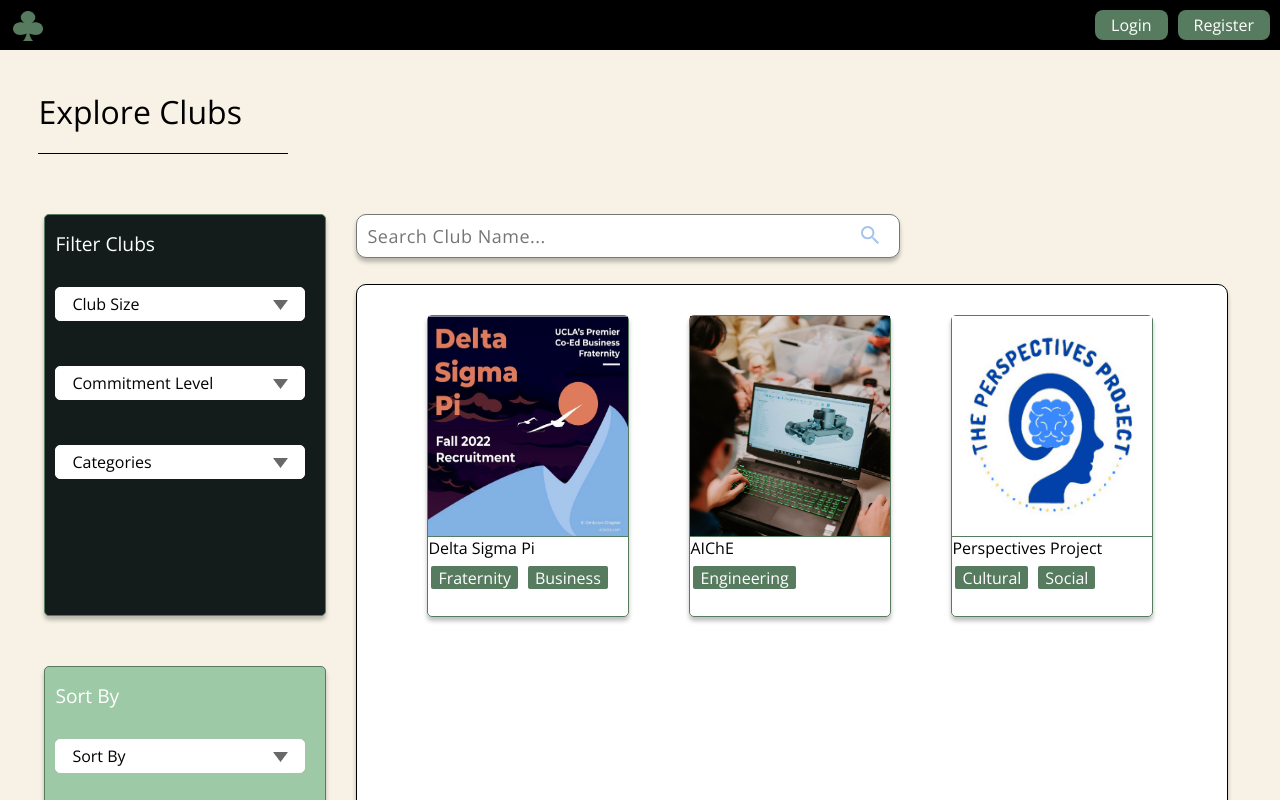
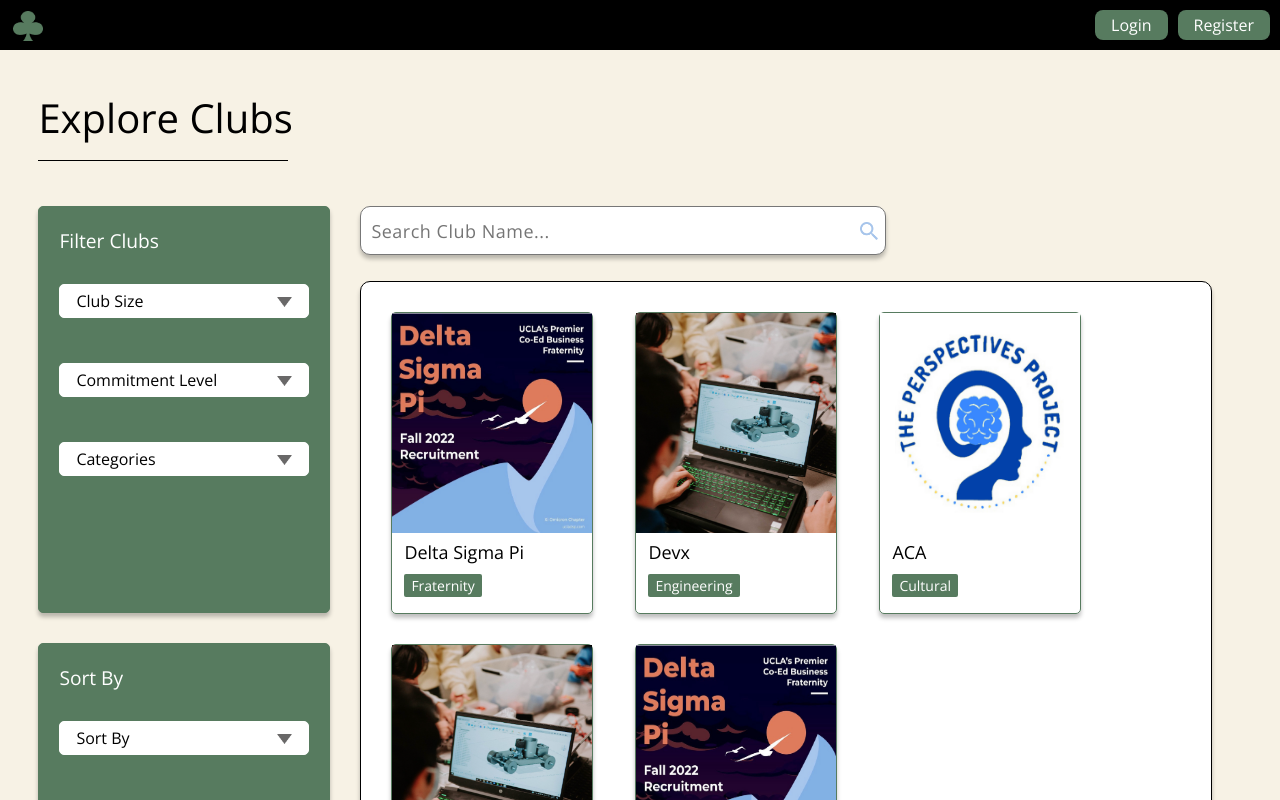
Before and after one commit to mikezhan88/Rate-My-Club, a React (Create React App) app in the folder rate-my-club/: page /allclubs in a window 1280 px wide. Shown: the top 800 px of the page. Built offline with nearby package versions, Linux system fonts and the light colour scheme.

Commit message:
Changes to All Clubs page

```diff
--- /dev/null
+++ b/rate-my-club/src/components/AllClubsPage/AllClubsArray.js
@@ -0,0 +1,32 @@
+import img1 from "../images/dsp.jpg"
+import img2 from "../images/aiche.png"
+import img3 from "../images/pp.png"
+
+
+export const AllClubsArray = [
+    {
+        img: img1,
+        clubName: 'Delta Sigma Pi',
+        tags: 'Fraternity'
+    },
+    {
+        img: img2,
+        clubName: 'Devx',
+        tags: 'Engineering'
+    },
+    {
+        img: img3,
+        clubName: 'ACA',
+        tags: 'Cultural'
+    },
+    {
+        img: img2,
+        clubName: 'Cabbage Club',
+        tags: 'Recreation'
+    },
+    {
+        img: img1,
+        clubName: 'Product Space',
+        tags: 'Enginering'
+    },
+]
--- a/rate-my-club/src/components/AllClubsPage/AllClubsPage.js
+++ b/rate-my-club/src/components/AllClubsPage/AllClubsPage.js
@@ -3,17 +3,14 @@
 import NavBar from '../NavBar/NavBar'
 import Form from 'react-bootstrap/Form';
 import React, {useState, useEffect, useRef, useCallback} from 'react';
-import {Link} from 'react-router-dom'
 import Dropdown from './DropdownAllClubs';
 import { categoriesOptions, sizeOptions, commitmentOptions, sortOptions } from '../RegisterPage/DropdownObjects';
-
-
+import ClubList from './ClubList';
 
 export default function AllClubsPage() {
   return (
           <React.Fragment>
            <NavBar/>
-
            <div className='clubs-page'>
              <div className='clubs-largetext'>Explore Clubs</div>
              <div style={{ borderTop: "1px solid black ", width: "250px"}}></div>
@@ -34,43 +31,9 @@
                 <div className='clubs-search-div'>
                   <input type='text' className='clubs-search-bar'placeholder='Search Club Name...' ></input>
                   <img src={require("../images/search-icon.png")} className='clubs-search-icon' alt="search"/>
-                  <div className='allclubs-page-backdrop'>
-                    <a href = "/clubpage" target="_blank">
-                       <div className='clubs-display'>
-                          <img src={require("../images/dsp.jpg")}className = 'clubs-img'/>
-                          <div style={{ borderTop: "1px solid #577B5F ", width: "200px"}}></div>
-                          <a style = {{color:'black'}}>Delta Sigma Pi</a>
-                          <div className='clubs-card-tags'>
-                            <div className='clubs-tag-item'>Fraternity</div>
-                            <div className='clubs-tag-item'>Business</div>
-                          </div>
-                      </div>
-                    </a>
-                    <a href = "http://aiche.seas.ucla.edu/" target="_blank">
-                      <div className='clubs-display'>
-                        <img src={require("../images/aiche.png")} className = 'clubs-img'/>
-                        <div style={{ borderTop: "1px solid #577B5F ", width: "200px"}}></div>
-                        <a style = {{color:'black'}}>AIChE</a>
-                        <div className='clubs-card-tags'>
-                          <div className='clubs-tag-item'>Engineering</div>
-                        </div>
-                      </div>
-                    </a>
-                    <a href = "https://theperspectivesproject.com/" target="_blank">
-                      <div className='clubs-display'>
-                        <img src={require("../images/pp.png")}className = 'clubs-img'/>
-                        <div style={{ borderTop: "1px solid #577B5F ", width: "200px"}}></div>
-                        <a style = {{color:'black'}}>Perspectives Project</a>
-                        <div className='clubs-card-tags'>
-                          <div className='clubs-tag-item'>Cultural</div>
-                          <div className='clubs-tag-item'>Social</div>
-                        </div>
-                      </div>
-                    </a>
-                  </div>
+                  <ClubList/>
                 </div>
               </div>
-
          </React.Fragment>
   )
 }
--- /dev/null
+++ b/rate-my-club/src/components/AllClubsPage/ClubCard.js
@@ -0,0 +1,13 @@
+export default function ClubCard(props) {
+    return (
+      <a href = "/clubpage">
+        <div className='clubs-display'>
+            <img src={props.img} className='clubs-img' />
+            <div className='club-name-tag'>{props.clubName}</div>
+            <div className='clubs-card-tags'>
+              <div className='clubs-tag-item'>{props.tags}</div>
+            </div>
+        </div>
+      </a>
+    );
+  }
--- /dev/null
+++ b/rate-my-club/src/components/AllClubsPage/ClubList.js
@@ -0,0 +1,20 @@
+import { AllClubsArray } from "./AllClubsArray";
+import ClubCard from "./ClubCard";
+
+export default function ClubList() {
+    return (
+        <div className='allclubs-page-backdrop'>
+            { allClubComponents }
+        </div>
+    );
+}
+
+const allClubComponents = AllClubsArray.map((e) => {
+    return (
+        <ClubCard
+            img={e.img}
+            clubName={e.clubName}
+            tags={e.tags}
+        />
+    );
+});
--- a/rate-my-club/src/components/ClubPage/ClubPage.js
+++ b/rate-my-club/src/components/ClubPage/ClubPage.js
@@ -29,7 +29,7 @@
                         <div className='clubs-tag-item'>Professional</div>
                     </div>
                 </div>
-                <InstagramFeed token="IGQVJYVUk4bnBtZAU5aUHd6RWhoQUxfRWZAQVGFFS1B2MGY0dTN6TlFfS1lMdmN0cUczU3pqT0hidUp1M3FZAdzJaNTZAZATkZAJYzV2Q2stVFZAGdVRPWDBzSFJzRGZAkeGs1X0xDUmkxNUZAmdlJEWFJDQ2g0QgZDZD"  counter="6"/>
+                {/* <InstagramFeed token="IGQVJYVUk4bnBtZAU5aUHd6RWhoQUxfRWZAQVGFFS1B2MGY0dTN6TlFfS1lMdmN0cUczU3pqT0hidUp1M3FZAdzJaNTZAZATkZAJYzV2Q2stVFZAGdVRPWDBzSFJzRGZAkeGs1X0xDUmkxNUZAmdlJEWFJDQ2g0QgZDZD"  counter="6"/>   */}
                 <div className='club-profile-backdrop'>
                     <div className='clubs-largetext'>Description</div>
                     <div style={{ borderBottom: "1px solid black ", width: "200px"}}></div>
--- a/rate-my-club/src/index.css
+++ b/rate-my-club/src/index.css
@@ -530,52 +530,45 @@
   display: flex;
   flex-direction: column;
   justify-content: center;
-  /* align-items: center; */
   margin-right: 10%;
   margin-left: 3vw;
-  row-gap: 60px;
+  row-gap: 55px;
 }
 
 .filter-backdrop {
   position: relative;
   display: flex;
   flex-direction: row;
-  justify-content: center;
-  margin-top: 60px;
+  margin-top: 45px;
   column-gap: 30px;
-  padding-left: 1%;
   height: 100vw;
   margin-left: 3vw;
   margin-right: 3vw;
-
 }
 
 .allclubs-page-backdrop{
   position: relative;
-  /* margin-top: 20px; */
   bottom: 40px;
   background-color: white;
   border-radius: 10px;
-  height: 100vw;
+  margin-right: 30px;
   border: 0.7px solid black;
   box-shadow: 0px 4px 4px rgba(0, 0, 0, 0.25);
   display: flex;
   flex-direction: row;
-  column-gap: 60px;
-  justify-content: top;
-  align-content: center;
-  padding-top: 30px;
-  padding-left: 70px;
-  margin-right: 20px;
-  margin-top: 110px;
-  width: 800px;
-  /* align-items: center; */
+  margin-top: 115px;
+  column-gap: 42px;
+  padding: 0px 30px 30px 30px;
+  justify-content: left;
+  max-width: 64vw;
+  flex-wrap: wrap;
+  height: auto;
 }
 
 .clubs-largetext {
   position: relative;
   top: 40px;
-  font-size: 2em;
+  font-size: 2.5em;
 }
 
 .clubs-filter-sort {
@@ -585,7 +578,8 @@
 }
 
 .clubs-filter {
-  background-color: #131b1b;
+  /* background-color: #131b1b; */
+  background-color: #577B5F;
   position: relative;
   display: flex;
   flex-direction: column;
@@ -596,14 +590,16 @@
   border-color: #577B5F;
   height: 400px;
   padding-right: 20px;
-    padding-left: 10px;
+  padding-left: 20px;
+  padding-top: 5px;
   border: 0.7px solid #577B5F;
   box-shadow: 0px 4px 4px rgb(0 0 0 / 25%);
 }
 
 .clubs-sort {
-  background-color: #9ec9a7;
+  /* background-color: #9ec9a7; */
   /* background-color: #689090; */
+  background-color: #577B5F;
   position: relative;
   display: flex;
   flex-direction: column;
@@ -614,8 +610,9 @@
   border-color: #577B5F;
   height: 170px;
   padding-right: 20px;
-    padding-left: 10px;
-    margin-top: 50px;
+  padding-left: 20px;
+  padding-top: 5px;
+  margin-top: 30px;
   border: 0.7px solid #577B5F;
   box-shadow: 0px 4px 4px rgb(0 0 0 / 25%);
 }
@@ -626,7 +623,6 @@
   font-size: 1.2em;
   font-weight: 500;
   color: white;
-
 }
 
 .clubs-search-bar {
@@ -639,8 +635,8 @@
   letter-spacing: 0.5px;
   padding-left: 10px;
   position: absolute;
-  width: 530px;
-  height: 40px;
+  width: 40vw;
+  height: 45px;
 }
 
 .clubs-search-div {
@@ -656,24 +652,20 @@
   position: absolute;
   width: 18px;
   height: 18px;
-  top: 12px;
-  margin-left: 505px;
+  top: 16px;
+  margin-left: 39vw;
 }
 
 .clubs-display {
   position: relative;
   display: flex;
   flex-direction: column;
-  row-gap: 0px;
-  justify-content: left;
+  margin-top: 30px;
   width: 200px;
   border-radius: 5px;
   height: 300px;
   border: 1px solid #577B5F;
   box-shadow: 0px 4px 4px rgba(0, 0, 0, 0.25);
-
-  /*option 2*/
-  /* background-color: #577B5F; */
 }
 
 .clubs-display:hover {
@@ -683,10 +675,6 @@
 .clubs-tag-item {
   background-color: #577B5F;
   color: white;
-  /*option 2*/
-  /* background-color: white;
-  color: black; */
-
   padding: 4px 7px;
   border-radius: 2px;
   display: flex;
@@ -708,20 +696,20 @@
   column-gap: 10px;
   border-radius: 8px;
   font-family: 'Open Sans';
-  font-size: 16px;
-  border: none;
-  color: black;
+  font-size: 14px;
   padding-top: 7px;
   padding-bottom: 5px;
-  padding-left: 3px;
+  padding-left: 12px;
   height:auto;
-
-
 }
 
-
-
-
+.club-name-tag {
+  padding-left: 12px;
+  padding-top: 7px;
+  padding-bottom: 3px;
+  color: black;
+  font-size: 18px;
+}
 
 /* <------------------------------DROPDOWN FOR CLUBS PAGE STYLING--------------------------------------> */
 
```
Lines whose indentation alone changed are shown as unchanged.
